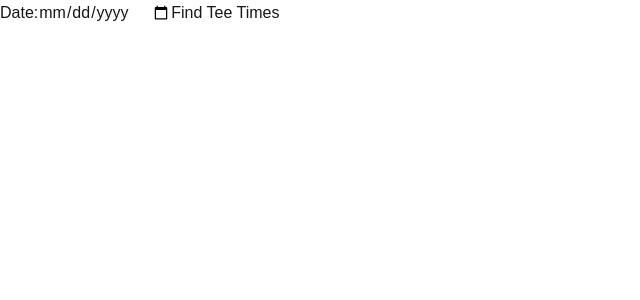
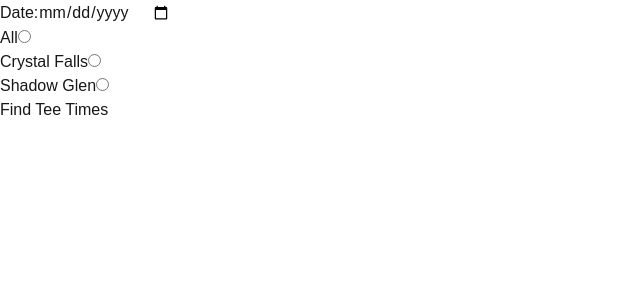
Before and after one commit to samkbe/golf-crawl, a Next.js app: page / in a window 1280 px wide. Shown: the top 300 px of the page, without its empty margins (0-640 px from the left). Built offline with nearby package versions, Linux system fonts and the light colour scheme.

Commit message:
Added conditional radio buttons in form. Could be a better way to do it

```diff
--- a/app/actions.ts
+++ b/app/actions.ts
@@ -6,7 +6,7 @@ export async function fetchTeeTimes(
     prevState: FetchTeeTimesState,
     formData: FormData,
 ) : Promise<FetchTeeTimesState> {
-
+    console.log(formData.entries());
     const dateString = formData.get("date");
     if (!dateString || typeof dateString !== 'string') return { ...prevState, error: "Date is required" };
 
--- a/app/page.tsx
+++ b/app/page.tsx
@@ -1,6 +1,7 @@
 'use client';
 import { fetchTeeTimes } from "./actions";
 import { useActionState } from "react";
+import { useState } from "react";
 
 export default function Home() {
   const [state, formAction, pending] = useActionState(fetchTeeTimes, {
@@ -9,12 +10,73 @@ export default function Home() {
     isLoading: false,
   });
 
+  const [ selected, setSelected ] = useState([
+    {
+      title: "All",
+      value: "all",
+      checked: false
+    },
+    {
+      title: "Crystal Falls",
+      value: "crystalFalls",
+      checked: false
+    },
+    {
+      title: "Shadow Glen",
+      value: "shadowGlen",
+      checked: false
+    }
+  ]);
+
+  function handleRadioChange(val: string) {
+      if (val === "all") {
+        setSelected((prev) => {
+          return prev.map((course) => {
+            return {
+              ...course,
+              checked: course.value === "all" ? true : false
+            }
+          })
+        })
+      } else {
+        setSelected((prev) => {
+          return prev.map((course) => {
+
+            if (course.value === val) {
+              return {
+                ...course,
+                checked: true
+              }
+            } else if (course.value === "all") {
+              return {
+                ...course,
+                checked: false
+              }
+            } else {
+              return course;
+            }
+          })
+        })
+      }
+  }
+
   return (
     <div>
       <form action={formAction}>
         <label htmlFor="date">Date:</label>
         <input id="date" name="date" type="date" required />
-
+        <fieldset>
+          {
+            selected.map(({ title, value, checked }) => {
+              return (
+                <div key={value}>
+                  <label htmlFor={value}>{title}</label>
+                  <input checked={checked} id={value} type="radio" value={value} onChange={(e) => handleRadioChange( e.target.value )} />
+                </div>
+              )
+            })
+          }
+        </fieldset>
         <button disabled={pending} type="submit">{pending ? "Fetching Tee Times..." : "Find Tee Times"}</button>
       </form>
       {pending ?
@@ -36,7 +98,6 @@ export default function Home() {
     </div>
   );
 }
-
 
 function formatDate(date: Date) : string {
   return new Intl.DateTimeFormat("en-US", {
```
